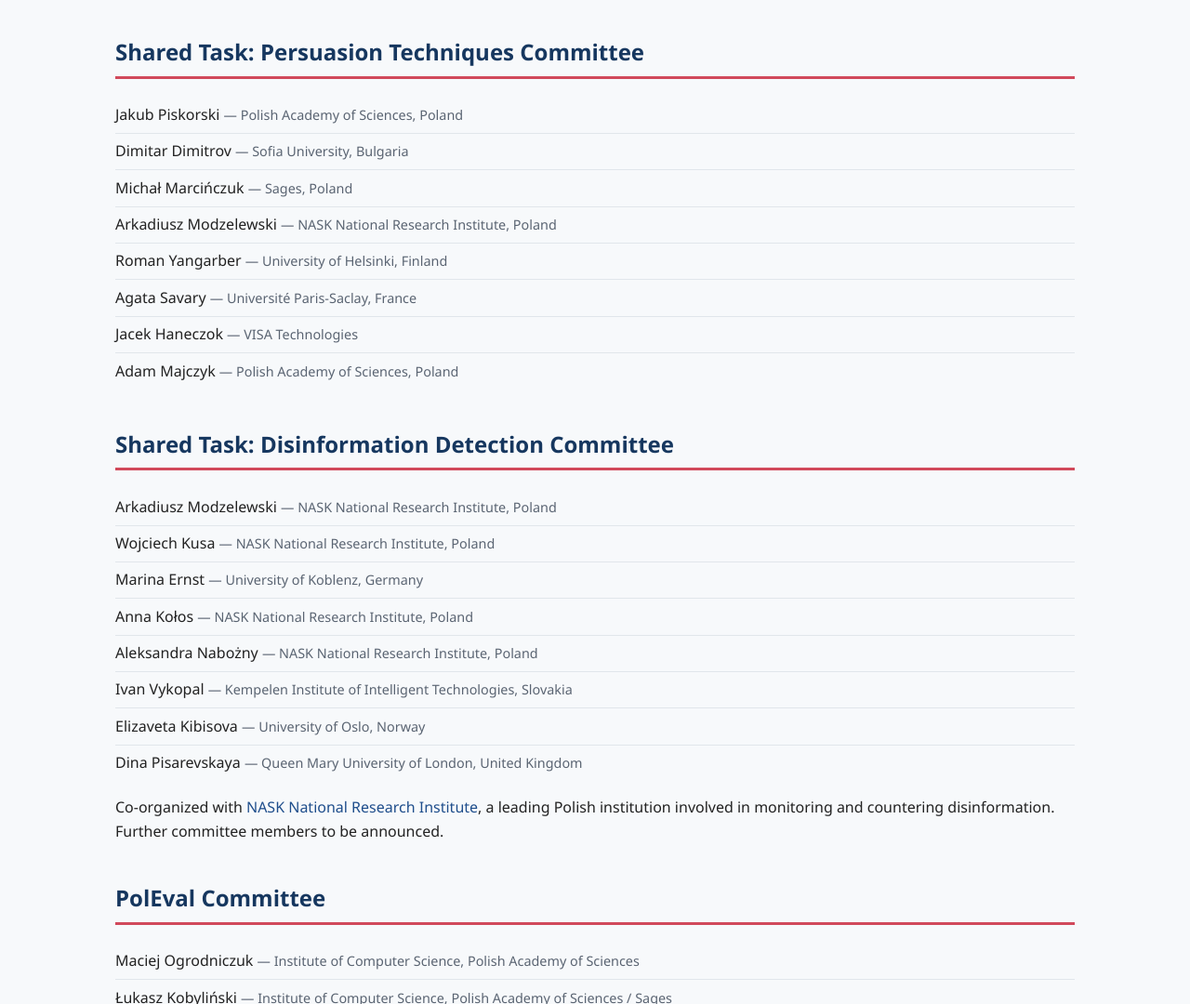
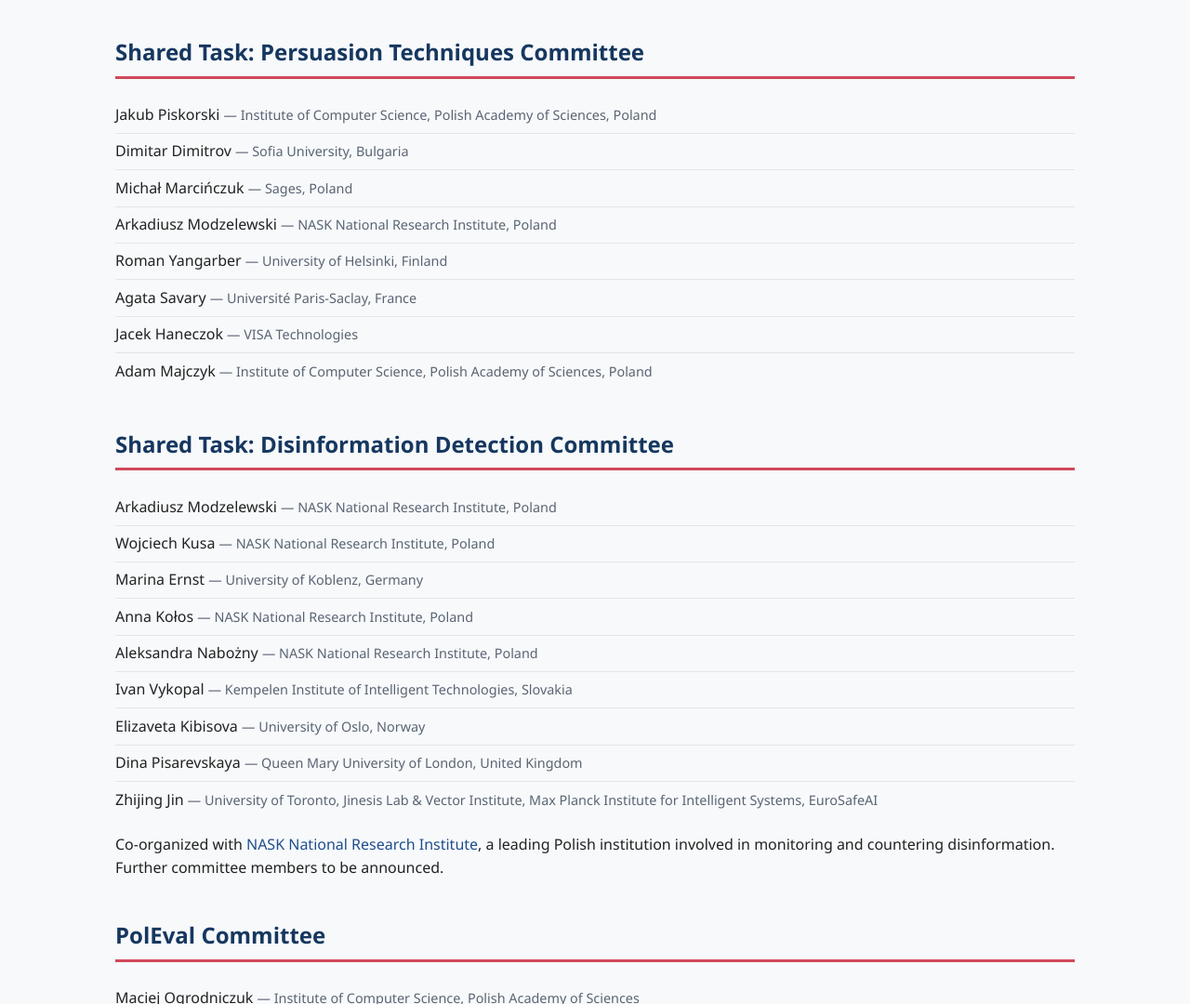
Before and after one commit to SlavicNLP/SlavicNLP.github.io, a plain HTML site: page committees.html in a window 1280 px wide. Shown: the part 791-1871 px from the top of the page at 93% size. Drawn offline with Linux system fonts and the light colour scheme.

Commit message:
Add ST Committee new details

```diff
--- a/committees.html
+++ b/committees.html
@@ -117,14 +117,14 @@
     <section id="persuasion-committee">
       <h2>Shared Task: Persuasion Techniques Committee</h2>
       <ul class="committee-list">
-        <li>Jakub Piskorski <span class="affiliation">&mdash; Polish Academy of Sciences, Poland</span></li>
+        <li>Jakub Piskorski <span class="affiliation">&mdash; Institute of Computer Science, Polish Academy of Sciences, Poland</span></li>
         <li>Dimitar Dimitrov <span class="affiliation">&mdash; Sofia University, Bulgaria</span></li>
         <li>Michał Marcińczuk <span class="affiliation">&mdash; Sages, Poland</span></li>
         <li>Arkadiusz Modzelewski <span class="affiliation">&mdash; NASK National Research Institute, Poland</span></li>
         <li>Roman Yangarber <span class="affiliation">&mdash; University of Helsinki, Finland</span></li>
         <li>Agata Savary <span class="affiliation">&mdash; Université Paris-Saclay, France</span></li>
         <li>Jacek Haneczok <span class="affiliation">&mdash; VISA Technologies</span></li>
-        <li>Adam Majczyk <span class="affiliation">&mdash; Polish Academy of Sciences, Poland</span></li>
+        <li>Adam Majczyk <span class="affiliation">&mdash; Institute of Computer Science, Polish Academy of Sciences, Poland</span></li>
       </ul>
     </section>
 
@@ -139,6 +139,7 @@
         <li>Ivan Vykopal <span class="affiliation">&mdash; Kempelen Institute of Intelligent Technologies, Slovakia</span></li>
         <li>Elizaveta Kibisova <span class="affiliation">&mdash; University of Oslo, Norway</span></li>
         <li>Dina Pisarevskaya <span class="affiliation">&mdash; Queen Mary University of London, United Kingdom</span></li>
+        <li>Zhijing Jin <span class="affiliation">&mdash; University of Toronto, Jinesis Lab & Vector Institute, Max Planck Institute for Intelligent Systems, EuroSafeAI</span></li>
       </ul>
       <p>
         Co-organized with <a href="https://www.nask.pl/en/institute/for-you/dezinfo">NASK National Research Institute</a>,
```
